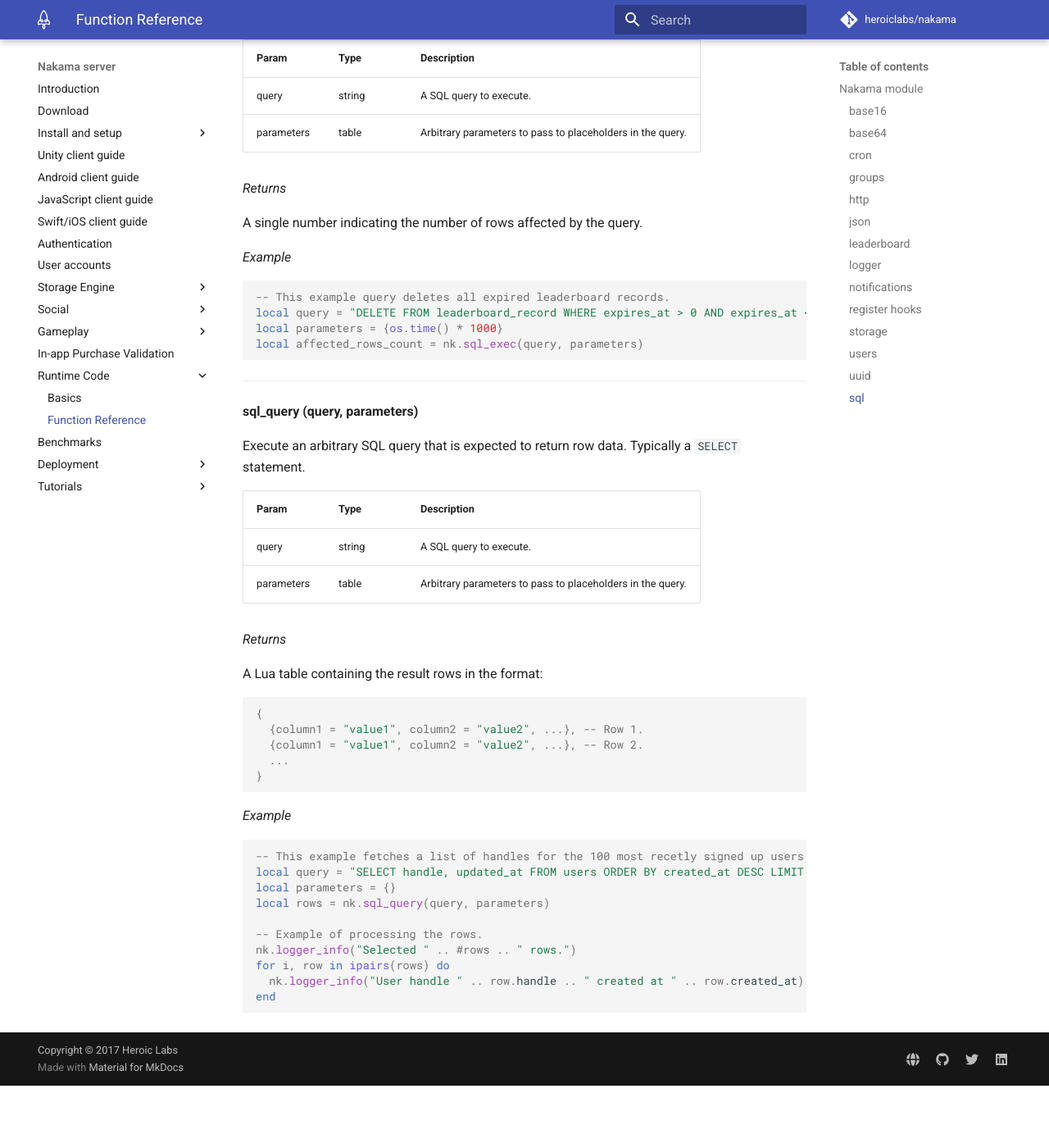
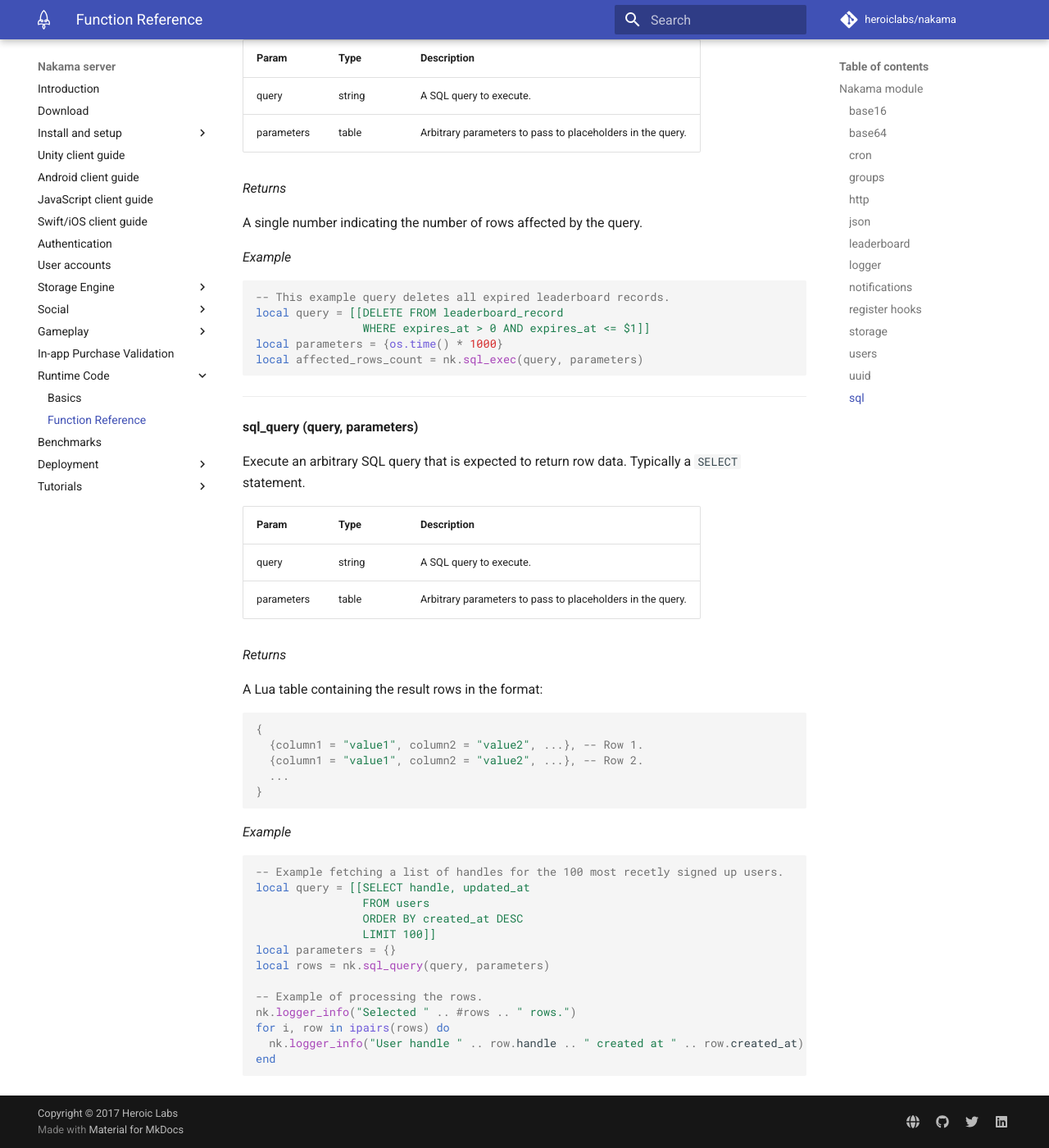
Before and after one commit to heroiclabs/nakama-docs, an MkDocs documentation site: the page built from docs/runtime-code-function-reference.md, in a window 1280 px wide and 1400 px high, scrolled down 23090 px. Shown: the whole window at 82% size. Built offline with MkDocs 1.6.1 and Material for MkDocs 9.7.7, drawn with Linux system fonts in a browser that asks for light colours; comment, search, counter and statistics services are not loaded; old or Windows-style settings are respelled for this version of MkDocs; before the commit the page ends 24414 px from its top, so only the background shows below that.

Commit message:
Update sql function reference formatting

````diff
--- a/docs/runtime-code-function-reference.md
+++ b/docs/runtime-code-function-reference.md
@@ -1008,7 +1008,8 @@
 
 ```lua
 -- This example query deletes all expired leaderboard records.
-local query = "DELETE FROM leaderboard_record WHERE expires_at > 0 AND expires_at <= $1"
+local query = [[DELETE FROM leaderboard_record
+                WHERE expires_at > 0 AND expires_at <= $1]]
 local parameters = {os.time() * 1000}
 local affected_rows_count = nk.sql_exec(query, parameters)
 ```
@@ -1038,8 +1039,11 @@
 _Example_
 
 ```lua
--- This example fetches a list of handles for the 100 most recetly signed up users.
-local query = "SELECT handle, updated_at FROM users ORDER BY created_at DESC LIMIT 100"
+-- Example fetching a list of handles for the 100 most recetly signed up users.
+local query = [[SELECT handle, updated_at
+                FROM users
+                ORDER BY created_at DESC
+                LIMIT 100]]
 local parameters = {}
 local rows = nk.sql_query(query, parameters)
 
````
